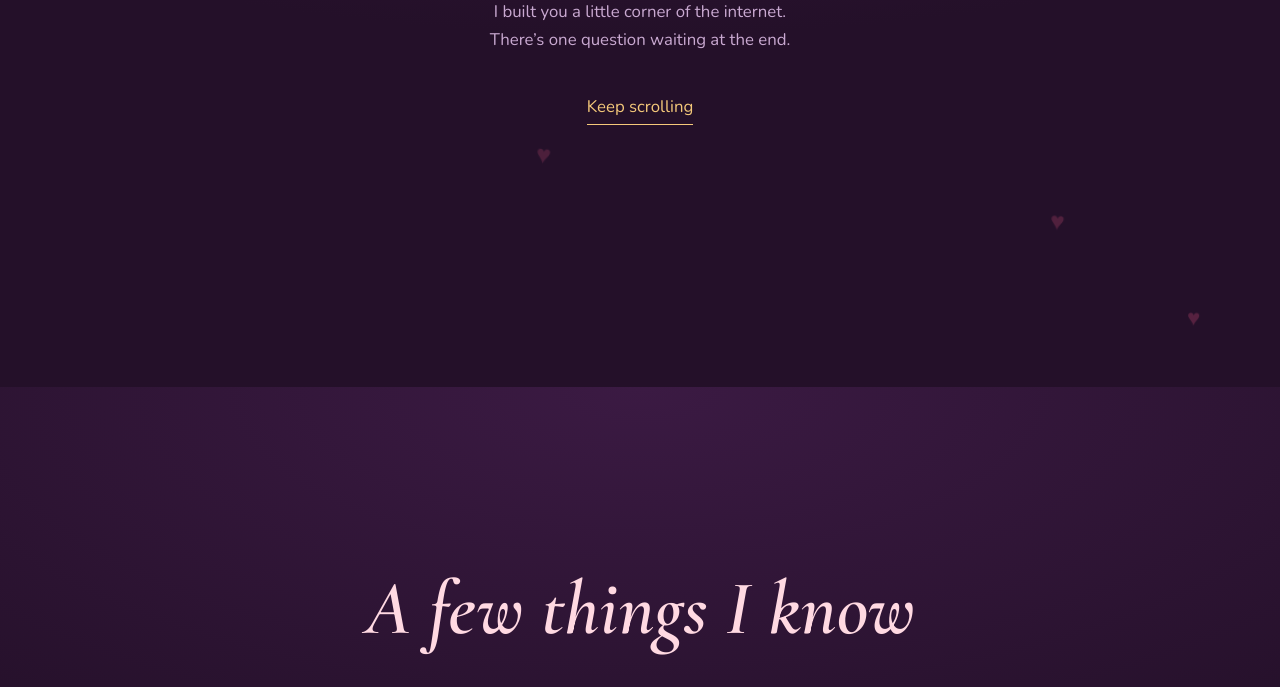
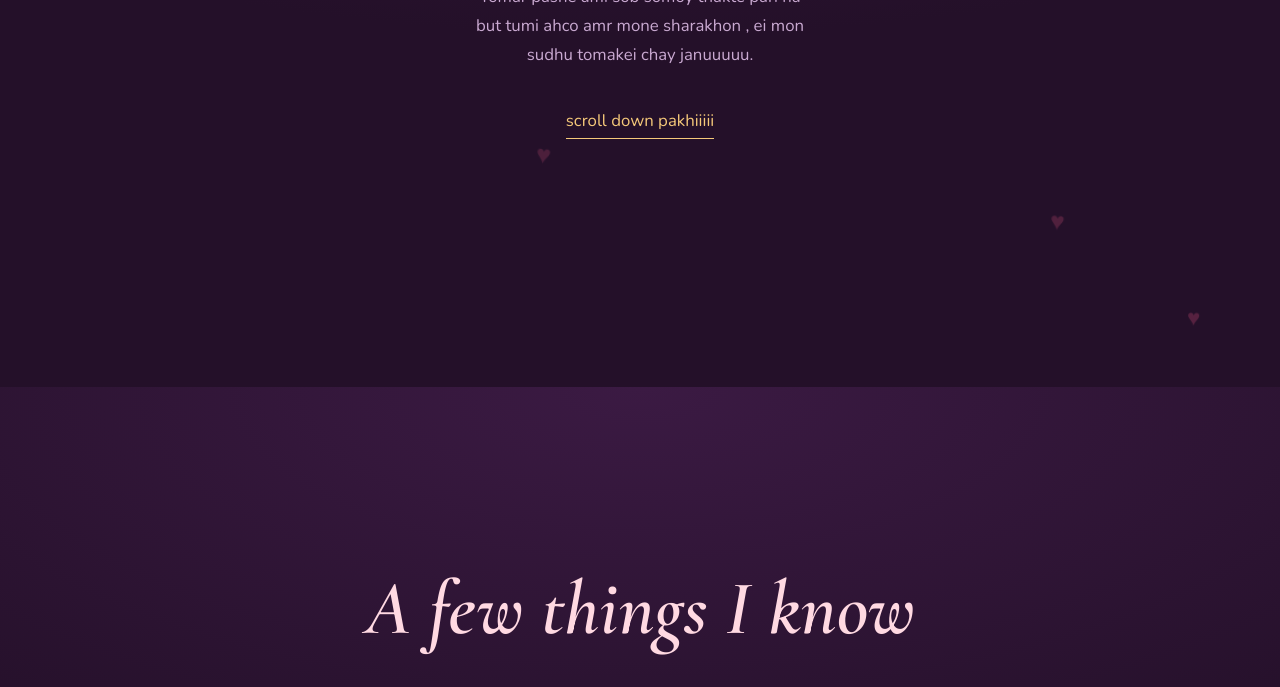
Before and after one commit to MH-Mithun/new.personal, a plain HTML site: page index.html in a window 1280 px wide. Shown: the part 413-1100 px from the top of the page. Drawn offline with nearby package versions, Linux system fonts and the light colour scheme.

Commit message:
Update text in index.html for personalization

```diff
--- a/index.html
+++ b/index.html
@@ -56,8 +56,8 @@ main{position:relative;z-index:1}
 
 <section id="top">
   <h1 id="hername">My love</h1>
-  <p class="sub">I built you a little corner of the internet. There’s one question waiting at the end.</p>
-  <a class="down" href="#why">Keep scrolling</a>
+  <p class="sub">Tomar pashe ami sob somoy thakte pari na but tumi ahco amr mone sharakhon , ei mon sudhu tomakei chay januuuuu.</p>
+  <a class="down" href="#why">scroll down pakhiiiii</a>
 </section>
 
 <section id="why">
```
